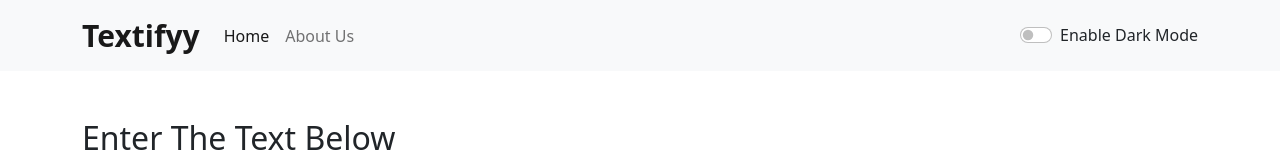
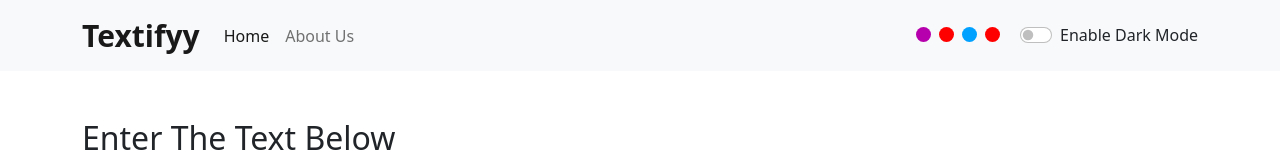
Before and after one commit to ahmadmangla/Textify-App, a React (Create React App) app in the folder my-app/: page / in a window 1280 px wide. Shown: the top 160 px of the page. Built offline with nearby package versions, Linux system fonts and the light colour scheme.

Commit message:
Navbar themes

```diff
--- a/my-app/src/App.js
+++ b/my-app/src/App.js
@@ -19,19 +19,49 @@
 
   }
   const toggleMode = () => {
-    if(mode==="light"){
-      setMode("dark");
-      toggleAlert("Dark Mode has been enabled", "Success")
-      setbuttonColor("dark-mode-color");
-      document.body.style.backgroundColor = "#32383e";
-      document.body.style.color = "#ffffff";
+    switch (mode) {
+      case "dark":
+        setMode("dark");
+        toggleAlert("Dark Mode has been enabled", "Success")
+        setbuttonColor("dark-mode-color");
+        document.body.style.backgroundColor = "#32383e";
+        document.body.style.color = "#ffffff";
+        break;
+      case "purple":
+        setMode("purple");
+        toggleAlert("Purple theme has been enabled", "Success")
+        setbuttonColor("purple-theme-color");
+        document.body.style.backgroundColor = "#666";
+        document.body.style.color = "#ffffff";
+      // case 2:
+      //    day = "Tuesday";
+      //   break;
+      // case 3:
+      //   day = "Wednesday";
+      //   break;
+      // case 4:
+      //   day = "Thursday";
+      //   break;
+      // case 5:
+      //   day = "Friday";
+      //   break;
+      // case 6:
+      //   day = "Saturday";
     }
-    else{
-      setMode("light");
-      setbuttonColor("primary")
-      document.body.style.backgroundColor = "white";
-      document.body.style.color = "";
-    }
+
+    // if(mode==="light"){
+    //   setMode("dark");
+    //   toggleAlert("Dark Mode has been enabled", "Success")
+    //   setbuttonColor("dark-mode-color");
+    //   document.body.style.backgroundColor = "#32383e";
+    //   document.body.style.color = "#ffffff";
+    // }
+    // else{
+    //   setMode("light");
+    //   setbuttonColor("primary")
+    //   document.body.style.backgroundColor = "white";
+    //   document.body.style.color = "";
+    // }
   }
 
 
--- a/my-app/src/Components/Navbar.css
+++ b/my-app/src/Components/Navbar.css
@@ -6,3 +6,37 @@
 .navbar-nav li.nav-item a {
     font-weight: 500;
 }
+
+.form-check-input:checked {
+    border-color: #17cc60;
+    background-color: #17cc60;
+}
+
+.choose-theme-styles{
+    margin-right: 1rem;
+}
+
+.choose-theme-styles span {
+    width: 15px;
+    height: 15px;
+    margin: 0px 4px;
+    display: inline-block;
+    background: red;
+    border-radius: 25px;
+}
+
+.choose-theme-styles span.purple-theme{
+    background: #b600ad;
+}
+
+.choose-theme-styles span.black-theme{
+    background: #3d3d3d;
+}
+
+.choose-theme-styles span.blue-theme{
+    background: #00a1ff;
+}
+
+navbar-purple{
+    background: purple;
+}
--- a/my-app/src/Components/Navbar.js
+++ b/my-app/src/Components/Navbar.js
@@ -21,6 +21,13 @@
                     </ul>
                 </div>
 
+                <div className='choose-theme-styles'>
+                    <span  className='purple-theme' onClick={props.toggleMode}></span>
+                    <span className='dark-theme'></span>
+                    <span className='blue-theme'></span>
+                    <span className='white-theme'></span>
+                </div>
+
                 <div className={`form-check form-switch text-${props.mode=="light" ? "dark" : "white"}`} >
                     <input className="form-check-input" onClick={props.toggleMode} type="checkbox" id="flexSwitchCheckDefault" />
                         <label className="form-check-label" htmlFor="flexSwitchCheckDefault">Enable Dark Mode</label>
```
